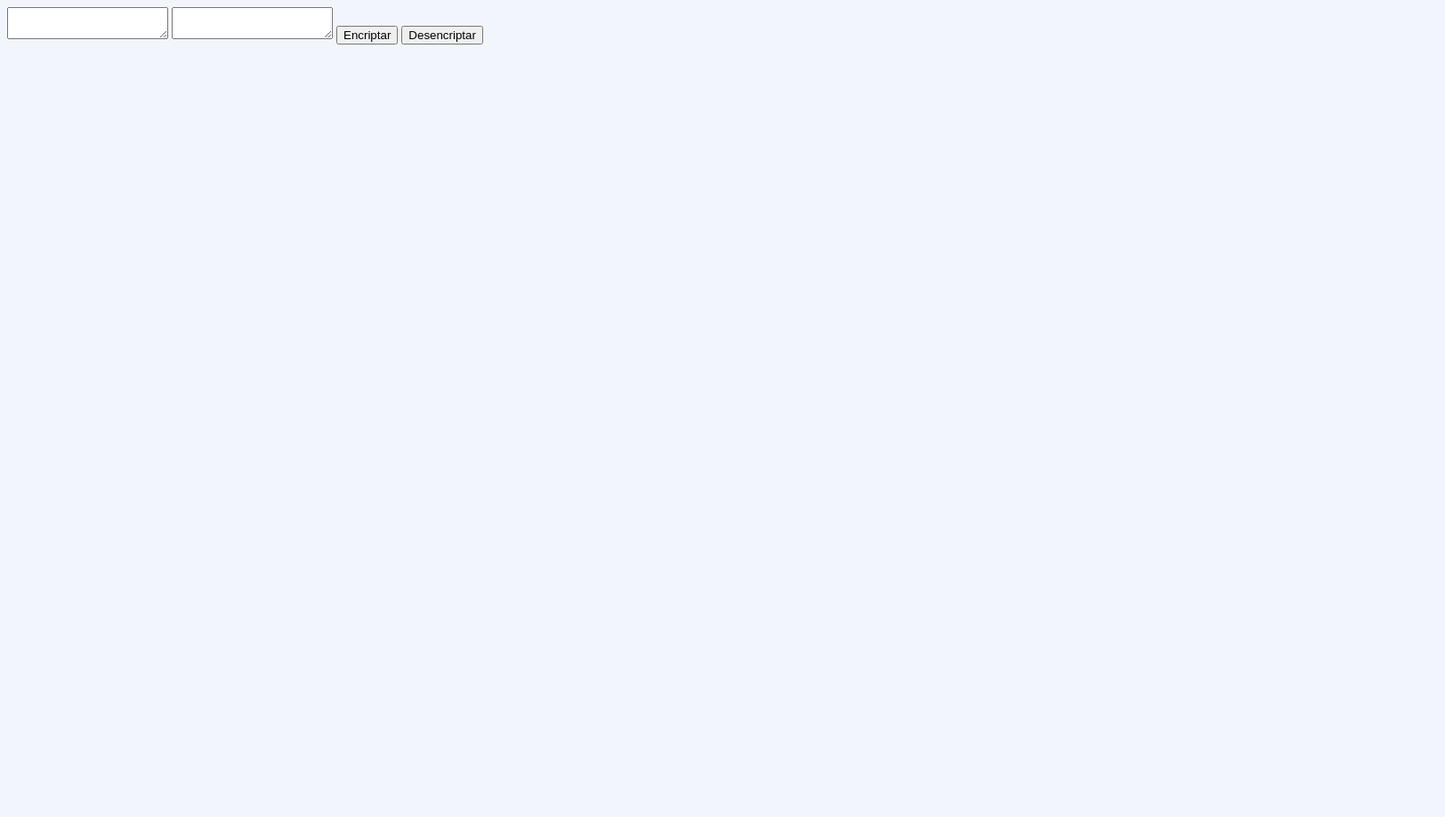
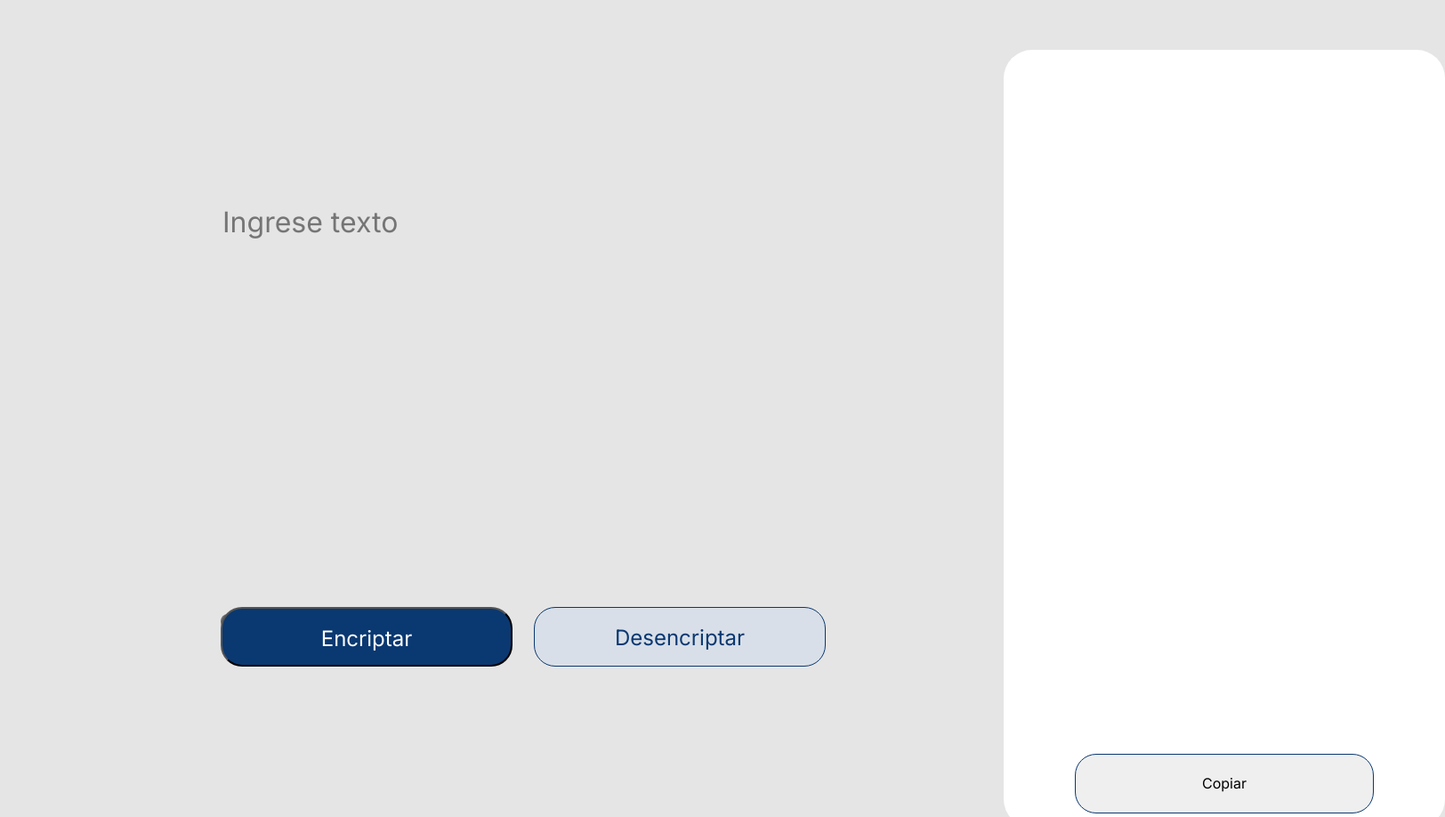
Before and after one commit to wiIIiams-c/challenge_alura_programador_principiante, a plain HTML site: page index.html in a window 1280 px wide. Shown: the top 918 px of the page at 89% size, 1624 px wide, since content can reach past the window. Before the commit the page ends 800 px from the top, so only its background shows below. Drawn offline with Linux system fonts and the light colour scheme.

Commit message:
Update estructura y codigo
* estructura
 se modifica la estructura de carpetas separando como corresponde img, css, js

* codigo
 se deja a mi parecer funcinando el core del desafio que es encriptar y desencriptar con el extra de copiar
 solo me queda pelear con el css

```diff
--- a/index.html
+++ b/index.html
@@ -8,15 +8,30 @@
         <link rel="preconnect" href="https://fonts.gstatic.com" crossorigin>
         <link href="https://fonts.googleapis.com/css2?family=Chakra+Petch:wght@700&family=Inter:wght@400;700&display=swap"
             rel="stylesheet">
-        <link rel="stylesheet" href="style.css">
+        <link rel="stylesheet" href="src/assets/css/style.css">
         <title>Encriptador - Desencriptador de Texto | Desafio Alura</title>
     </head>
-    <body class="body">
-        <textarea id="txtEntrada"></textarea>
-        <textarea id="txtSalida"></textarea>
-        <button id="encriptar" onclick="txtEncriptar();">Encriptar</button>
-        <button id="encriptar" onclick="txtDesencriptar();">Desencriptar</button>
+    <body>
+        <main>
+            <section>
+                <textarea id="txtEntrada" class="textoEntrada" placeholder="Ingrese texto" required></textarea>
 
-        <script src="encriptador.js"></script>
+                <h6 class="advertencia">
+                    <img src="src/images/img-exclamacion-circulo.png">
+                    Solo letras minusculas y sin acentos
+                </h6>
+
+                <div id="botoneras">
+                    <button class="encriptar" onclick="btnEncriptar();">Encriptar</button>
+                    <button class="desencriptar" onclick="btnDesencriptar();"><span>Desencriptar</span></button>
+                </div>
+            </section>
+
+            <section>
+                <textarea id="txtSalida" class="textoSalida" readonly></textarea>
+                <button class="copiar">Copiar</button>
+            </section>
+        </main>
+        <script src="src/assets/js/encriptador.js"></script>
     </body>
 </html>
--- /dev/null
+++ b/src/assets/css/style.css
@@ -0,0 +1,158 @@
+*{
+    font-family: 'Inter', sans-serif;
+}
+
+body{
+    background: #E5E5E5;
+}
+
+main{
+    display: block;
+    position: absolute;
+    width: 100%;
+    height: 90%;
+    margin: 3rem 0;
+}
+
+.textoEntrada{
+    position: absolute;
+    position: absolute;
+    width: 42.5rem;
+    height: 34rem;
+    left: 15rem;
+    top: 10.5rem;
+    background-color: #ffffff00;
+    border: none;
+    resize: none;
+    font-style: normal;
+    font-weight: 400;
+    font-size: 2em;
+    line-height: 150%;
+    color: #0A3871;
+    -ms-overflow-style: none;
+    scrollbar-width: none;
+}
+
+.input::placeholder{
+    color: #0A3871;
+}
+
+.input:focus{
+    box-shadow: 0 0 0 0;
+    outline: 0;
+}
+
+.advertencia{
+    display: flex;
+    flex-direction: row;
+    align-items: center;
+    padding: 0px;
+    gap: 8px;
+    position: absolute;
+    left: 240px;
+    top: 84%;
+    font-weight: 400;
+    font-size: 12px;
+    line-height: 150%;
+    color: #383c41;
+    opacity: 0.8;
+}
+
+#botoneras{
+    display: flex;
+    flex-direction: row;
+    align-items: flex-start;
+    padding: 0px;
+    gap: 24px;
+    position: absolute;
+    width: 42.5rem;
+    height: 4.2rem;
+    left: 15rem;
+    top: 87%;
+
+}
+
+button{
+    font-style: normal;
+    font-weight: 400;
+    font-size: 16px;
+    line-height: 19px;
+    text-align: center;
+    cursor: pointer;
+}
+
+.encriptar{
+    display: flex;
+    flex-direction: row;
+    justify-content: center;
+    align-items: flex-start;
+    padding: 24px;
+    gap: 8px;
+    width: 328px;
+    height: 67px;
+    font-size: 1.5em;
+    color: #FFFFFF;
+    background: #0A3871;
+    border-radius: 24px;
+}
+
+.desencriptar{
+    box-sizing: border-box;
+    display: flex;
+    flex-direction: row;
+    justify-content: center;
+    align-items: flex-start;
+    padding: 24px;
+    gap: 8px;
+    width: 328px;
+    height: 67px;
+    font-size: 1.5em;
+    color: #0A3871;
+    background: #D8DFE8;
+    border: 1px solid #0A3871;
+    border-radius: 24px;
+    flex: none;
+    order: 1;
+    flex-grow: 0;
+}
+
+.textoSalida{
+    position: absolute;
+    width: 25rem;
+    height: 48.6rem;
+    left: 70rem;
+    padding: 2em;
+    resize: none;
+    border: none;
+    border-radius: 32px;
+    /* background-image: url("img.png"); */
+    background-repeat: no-repeat;
+    background-position: center;
+    font-weight: 400;
+    font-size: 24px;
+    line-height: 150%;
+    color: #495057;
+    -ms-overflow-style: none;
+    scrollbar-width: none;
+}
+
+.textoSalida:focus{
+    box-shadow: 0 0 0 0;
+    outline: 0;
+}
+
+.textoSalida::selection {
+    background: transparent;
+    color: inherit;
+}
+
+.copiar{
+    cursor: pointer;
+    position: absolute;
+    width: 336px;
+    height: 67px;
+    left: 1200px;
+    top: 791px;
+    border: 1px solid #0A3871;
+    border-radius: 24px;
+}
--- a/encriptador.js
+++ b/src/assets/js/encriptador.js
@@ -16,7 +16,7 @@ textoDeEntrada.addEventListener("input", function() {
 });
 
 //funcion encargada de encriptar el texto
-function txtEncriptar(){
+function btnEncriptar(){
     //variable que se le va asignar el nuevo texto encriptado
     let nuevoTexto = "";
     //obtengo el texto que se va a encriptar
@@ -35,7 +35,7 @@ function txtEncriptar(){
     document.getElementById("txtSalida").value = nuevoTexto;
 }
 
-function txtDesencriptar(){
+function btnDesencriptar(){
     let txtEncriptado = document.getElementById("txtEntrada").value;
     //array para el texto desencriptado
     let nuevoTexto = [];
@@ -82,3 +82,17 @@ function traductorTexto(texto, accion){
 
     return textoTraducido;
 }
+
+//al boton de copiar le agrego el evento click
+//a la variable copiarSalida le asigno lo que contiene el textarea
+//luego selecciono lo que esta en el textarea
+//posteriormente ejecuto el comando copiar
+document.querySelector('.copiar').addEventListener('click', () => {
+    let copiarSalida = document.getElementById('txtSalida');
+
+    copiarSalida.select();
+    document.execCommand('copy');
+
+    document.getElementById('txtEntrada').value = "";
+    document.getElementById('txtSalida').value = "";
+});
--- a/style.css
+++ /dev/null
@@ -1,30 +0,0 @@
-/* Encriptador - 2 Desktop */
-body {
-    position: relative;
-    width: auto;
-    height: auto;
-    background: #F3F5FC;
-}
-
-btn-encriptar {
-    /* Button */
-
-    /* Auto layout */
-    display: flex;
-    flex-direction: row;
-    align-items: flex-start;
-    padding: 24px;
-    gap: 8px;
-
-    width: 328px;
-    height: 67px;
-
-    /* Dark blue/dark-blue-300 */
-    background: #0A3871;
-    border-radius: 24px;
-
-    /* Inside auto layout */
-    flex: none;
-    order: 0;
-    flex-grow: 0;
-}
```
Also changed, not shown: src/images/img-exclamacion-circulo.png (added).
